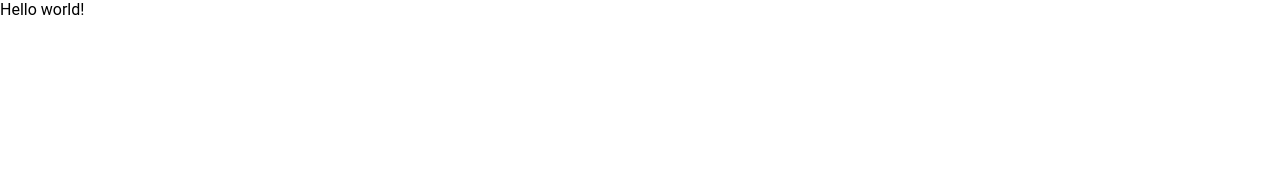
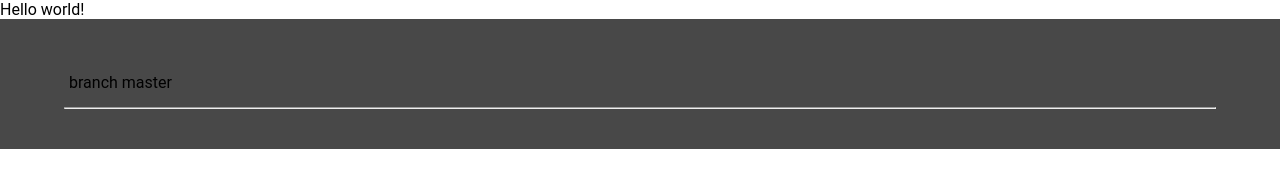
Before and after one commit to kindfamily/portfolio, a plain HTML site: page frontend-nanodegree-resume-master/index.html in a window 1280 px wide. Drawn offline with Linux system fonts and the light colour scheme.

Commit message:
Lesson 3-6

```diff
--- a/frontend-nanodegree-resume-master/js/resumeBuilder.js
+++ b/frontend-nanodegree-resume-master/js/resumeBuilder.js
@@ -1,3 +1,38 @@
 /*
 This is empty on purpose! Your code to build the resume will go here.
  */
+
+
+
+//var formattedRole = HTMLheaderRole.replace()
+
+
+
+
+
+
+
+
+//var awesomeThoughts = " I am bill and I am AWESOME!";
+//var funThoughts = awesomeThoughts.replace("AWESOME", "fun");
+//
+//$('#main').append(funThoughts);
+
+var forMattedName = HTMLheaderName.replace("%data%", name);
+
+var role = "branch master";
+var forMattedRole = HTMLheaderRole.replace("%data%", role);
+
+$('#header').prepend(forMattedRole);
+$('#header').prepend(forMattedName);
+
+
+
+//console.log(awesomeThoughts);
+//
+//var email = "tuntunkimpo@naver.com";
+//
+//var newEmail = email.replace("naver", "gmail");
+//
+//console.log(email);
+//console.log(newEmail);
```
Also changed, not shown: frontend-nanodegree-resume-master/index.html (+0 -1 lines), 1 other file.
